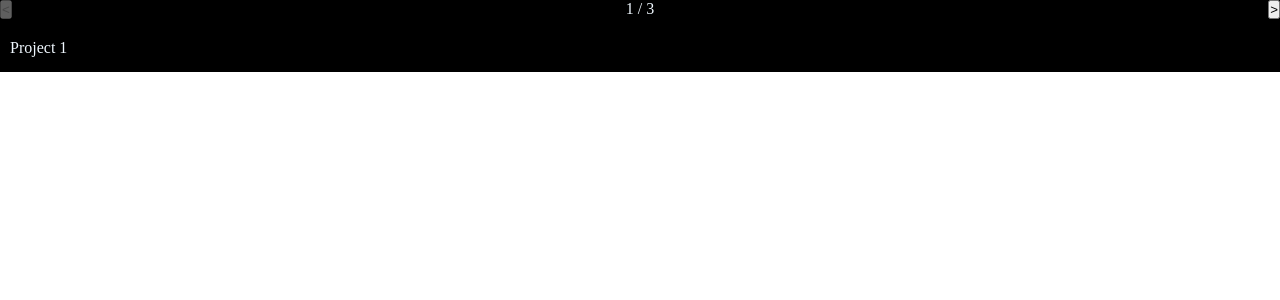
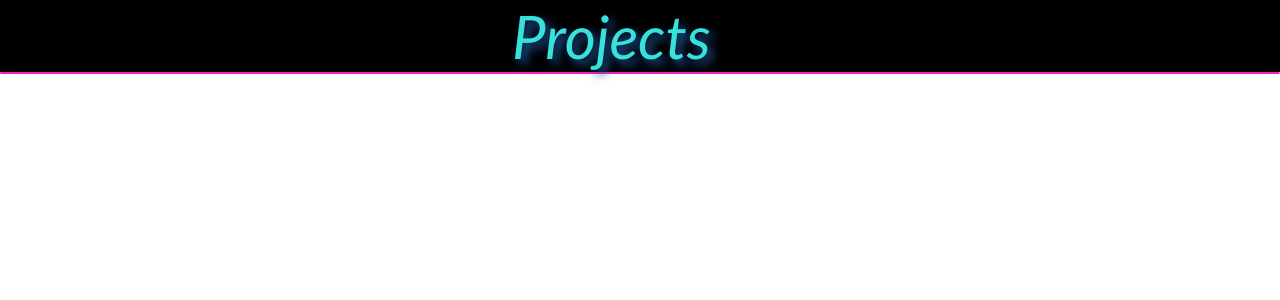
Before and after one commit to dhamini2311/portfolio2, an Angular app: page /projects in a window 1280 px wide. Shown: the top 300 px of the page. Built offline with nearby package versions, Linux system fonts and the light colour scheme.

Commit message:
latest commit

```diff
--- a/src/app/projects/projects.component.css
+++ b/src/app/projects/projects.component.css
@@ -12,11 +12,11 @@
     margin-left: 40%;
     text-shadow: 5px 5px 10px rgb(30, 96, 171);
 }
-.pagination {
+/* .pagination {
     display: flex;
     justify-content: space-between;
     margin-bottom: 10px;
-  }
+  } */
 
   .content {
     padding: 10px;
@@ -30,7 +30,7 @@
   li {
     margin-bottom: 5px;
   }
-/* #hr4{
+#hr4{
     border-top: 1px solid rgb(253, 26, 192);
     border-bottom: 1px solid rgb(253, 26, 192);
-} */
+}
--- a/src/app/projects/projects.component.html
+++ b/src/app/projects/projects.component.html
@@ -1,14 +1,5 @@
 <div class="main">
-    <div class="pagination">
-    <button (click)="prevPage()" [disabled]="currentPage === 1"><</button>
-    <span>{{ currentPage }} / {{ totalPages }}</span>
-    <button (click)="nextPage()" [disabled]="currentPage === totalPages">></button>
-  </div>
+  <div id="heading">Projects</div>
 
-  <div class="content">
-    <!-- Display content for the current page -->
-    <ul>
-      <li *ngFor="let project of pagedProjects">{{ project }}</li>
-    </ul>
-  </div>
-  </div>
+  <hr id="hr4">
+</div>
```
Also changed, not shown: 1 other file (tests, documents, lock files or other folders).
